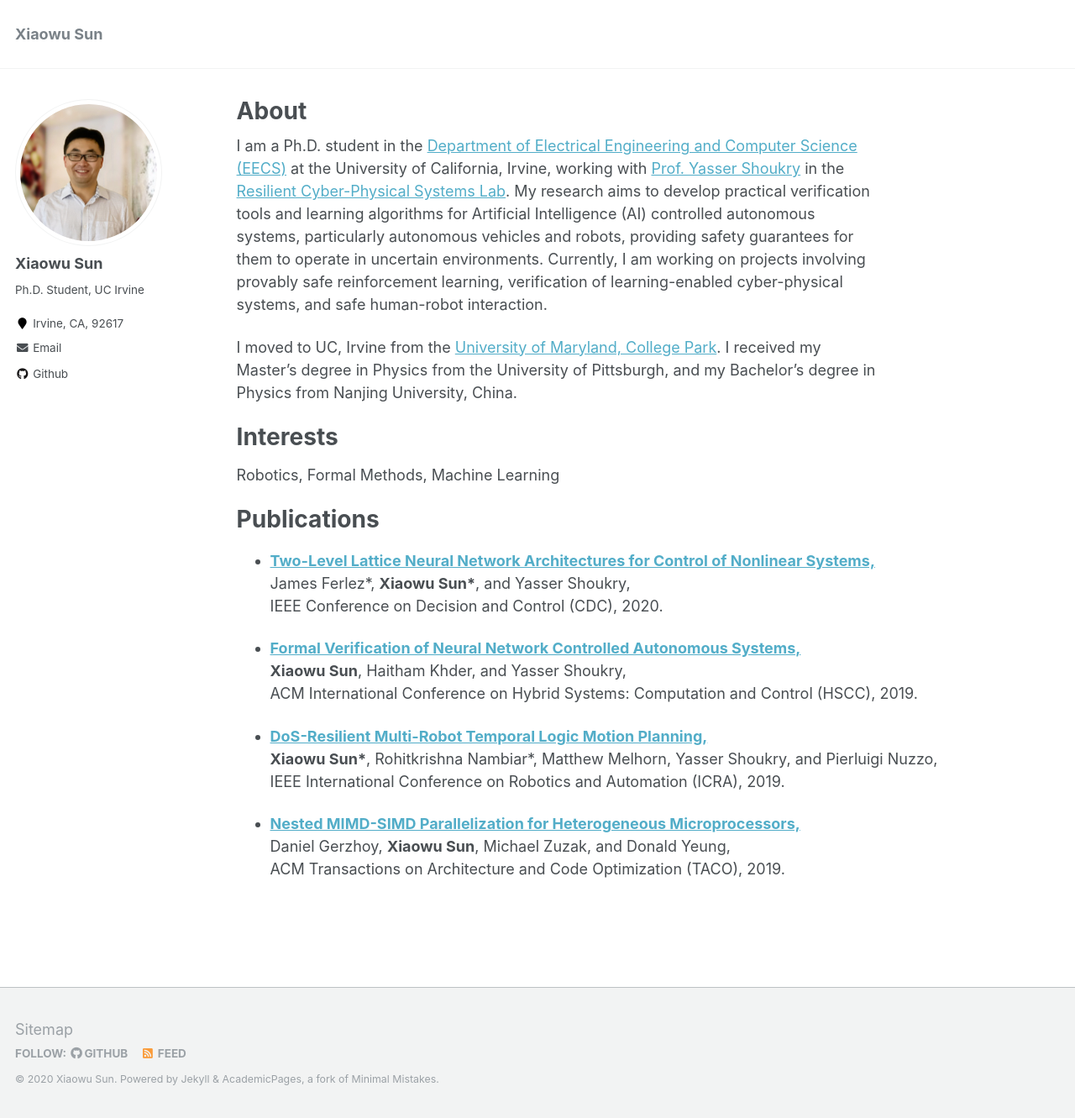
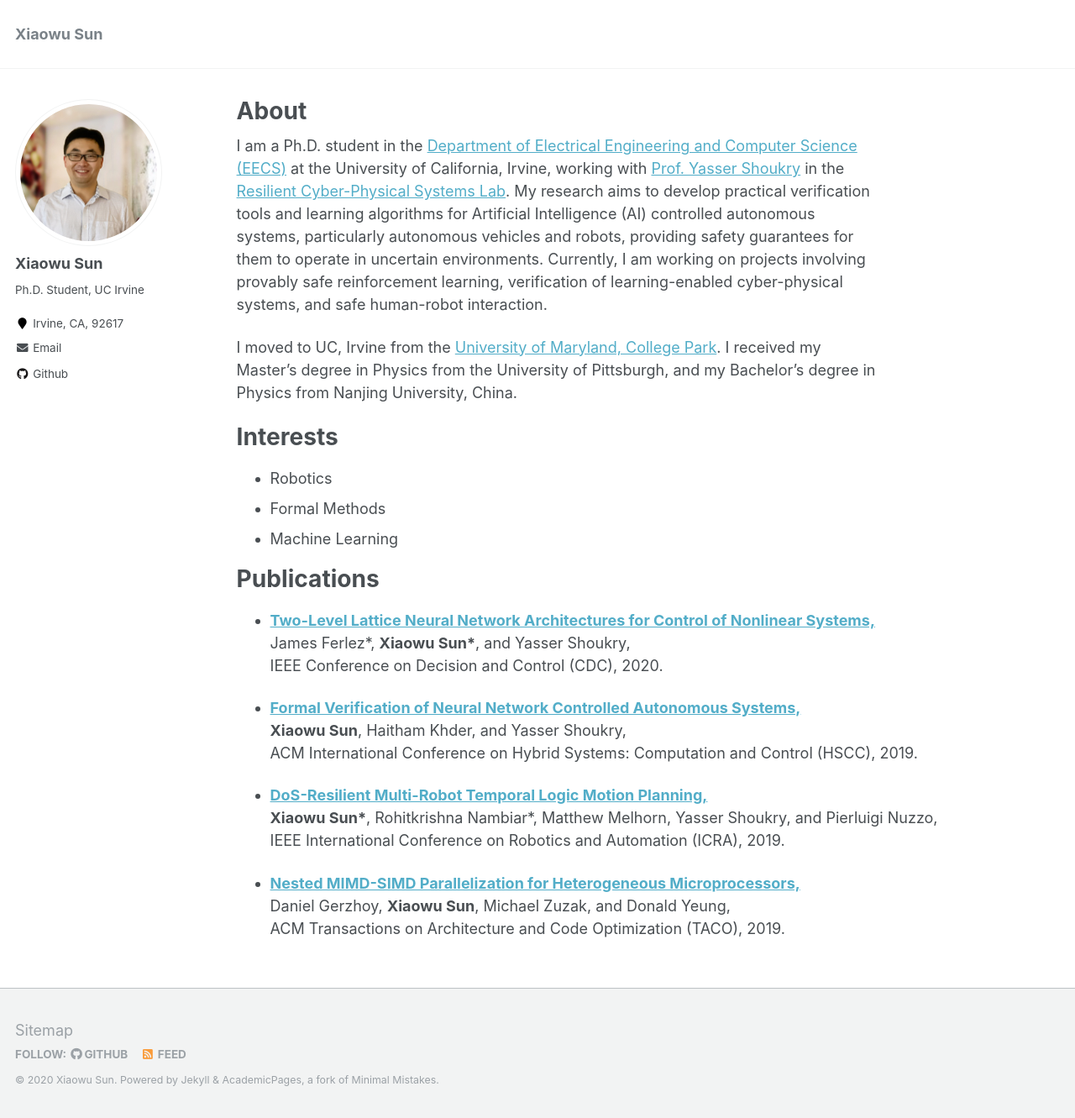
Before and after one commit to xiaowusun/xiaowusun.github.io, a Jekyll site: the page built from _pages/about.md, in a window 1280 px wide and 1331 px high. Shown: the whole window at 84% size. Built offline with Jekyll 4.4.1, drawn with Linux system fonts in a browser that asks for light colours.

Commit message:
Initial commit

```diff
--- a/_pages/about.md
+++ b/_pages/about.md
@@ -13,7 +13,9 @@ I moved to UC, Irvine from the [University of Maryland, College Park](https://ec
 
 Interests
 =====
-Robotics, Formal Methods, Machine Learning
+- Robotics
+- Formal Methods
+- Machine Learning
 
 Publications
 ======
```
